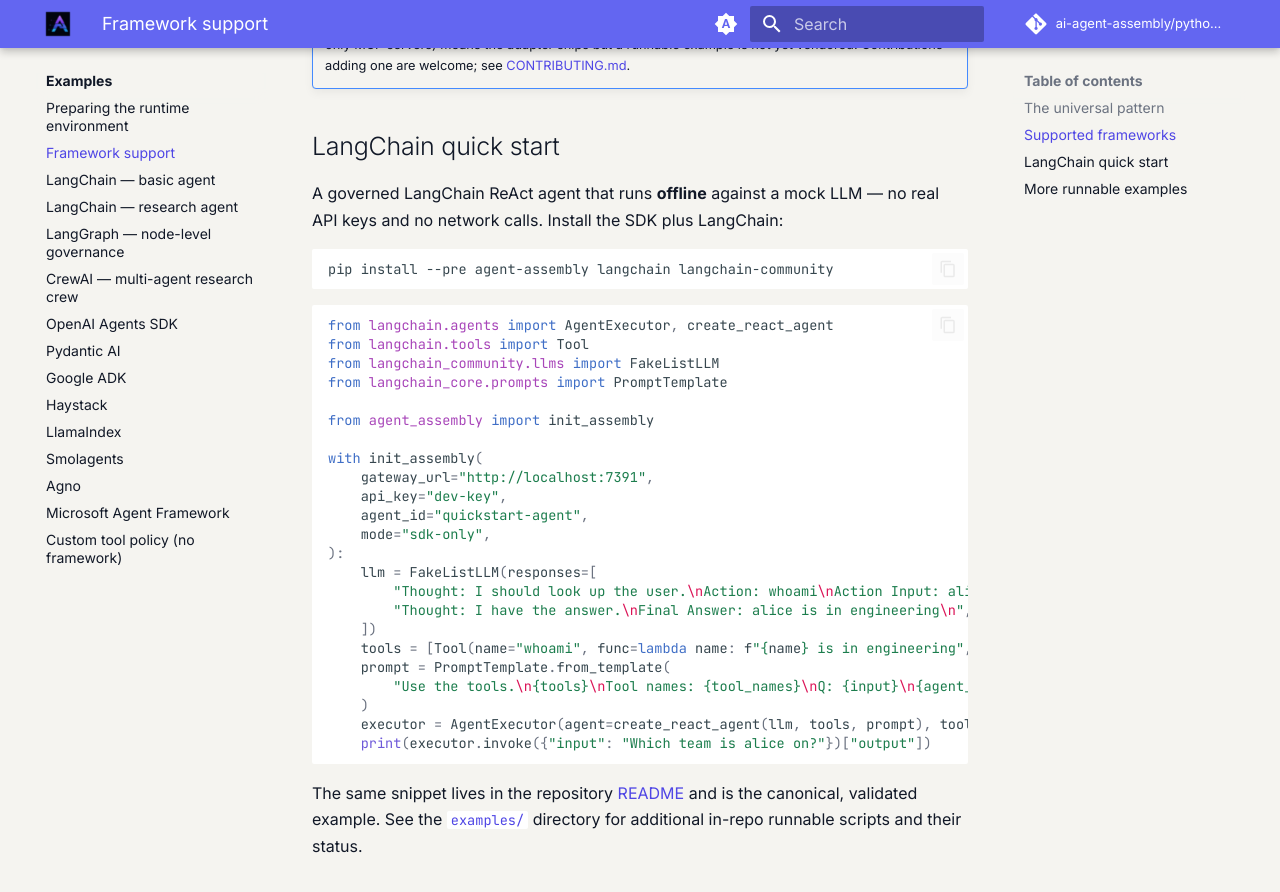
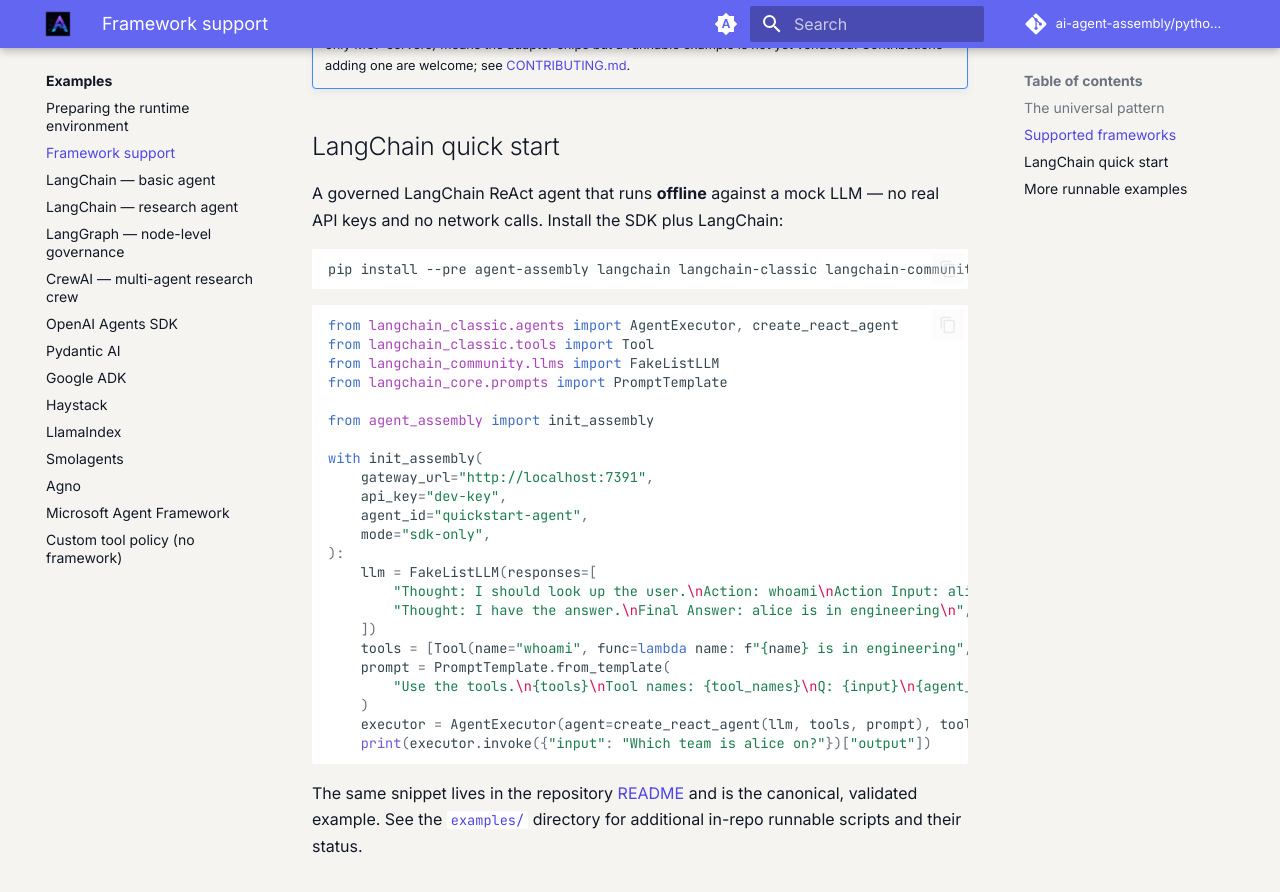
Before and after one commit to AI-agent-assembly/python-sdk, an MkDocs documentation site: the page built from docs/examples/framework-support.md, in a window 1280 px wide and 900 px high, scrolled down 2201 px. Shown: the top 892 px of the window. Built offline with MkDocs 1.6.1 and Material for MkDocs 9.7.7, drawn with Linux system fonts in a browser that asks for light colours; a script that is not in the unit is left out; the version menu is left out.

Commit message:
🐛 (docs): Repoint framework-support langchain imports to langchain-classic
Same langchain>=1.x breakage as the quick-start: AgentExecutor /
create_react_agent / Tool live in langchain-classic now. Repoint the
LangChain quick-start snippet and add langchain-classic to its install hint.

Refs AAASM-4451

````diff
--- a/docs/examples/framework-support.md
+++ b/docs/examples/framework-support.md
@@ -68,12 +68,12 @@
 and no network calls. Install the SDK plus LangChain:
 
 ```bash
-pip install --pre agent-assembly langchain langchain-community
+pip install --pre agent-assembly langchain langchain-classic langchain-community
 ```
 
 ```python
-from langchain.agents import AgentExecutor, create_react_agent
-from langchain.tools import Tool
+from langchain_classic.agents import AgentExecutor, create_react_agent
+from langchain_classic.tools import Tool
 from langchain_community.llms import FakeListLLM
 from langchain_core.prompts import PromptTemplate
 
````
